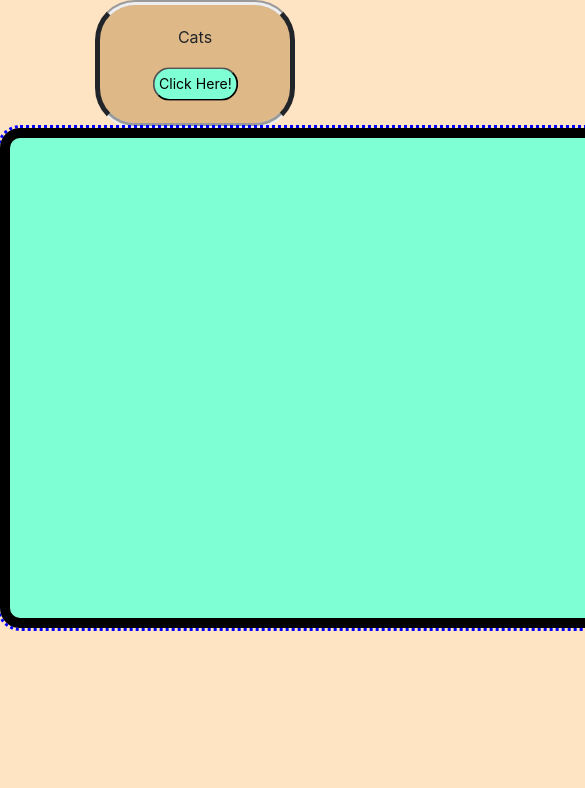
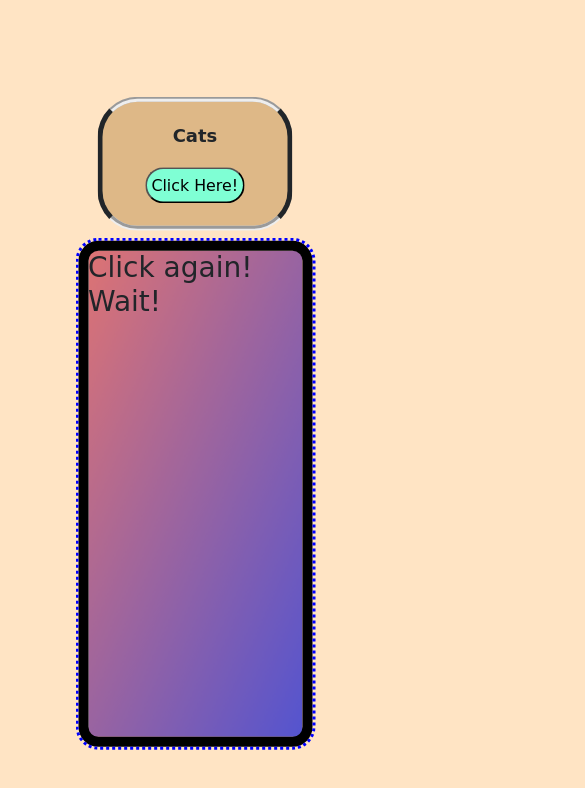
Before and after one commit to Akshattriv/Mini-Projects, a plain HTML site: page Random-Cat-Generator/index.html in a window 390 px wide. Shown: the top 788 px of the page, 585 px wide, since content can reach past the window. Drawn offline with nearby package versions, Linux system fonts and the light colour scheme.

Commit message:
responsive18september

```diff
--- a/Calculator/style.css
+++ b/Calculator/style.css
@@ -81,7 +81,7 @@ body{
 }
 
 /* smartphones potrait */
-@media screen and (min-width: 50px) and (max-width:480px){
+@media screen and (min-width: 50px) and (max-width:499px){
     .container{
         max-width: 80vw;
         width: 80%;
--- a/Digital-Clock/style.css
+++ b/Digital-Clock/style.css
@@ -65,3 +65,27 @@ h3{
     font-size: 20px;
     background:green;
 }
+@media screen and (min-width: 1000px) and (max-width: 1824px){
+    .container{
+        width: 70vw;
+    }
+}
+
+@media screen and (min-width: 500px) and (max-width: 999px){
+    .res{
+        font-size: 25px;
+    }
+}
+/* smartphones potrait */
+@media screen and (min-width: 50px) and (max-width:499px){
+    .container{
+        width: 70vw;
+    }
+    .res{
+        width: 80%;
+        font-size: 18px;
+    }
+    .imgdiv{
+        height: 60vh;
+    }
+}
--- a/Quiz-App/style.css
+++ b/Quiz-App/style.css
@@ -15,7 +15,7 @@ body {
     min-height: 100vh;
 }
 
-.quiz-container {
+.container {
     background-color: rgb(250, 114, 155);
     border-radius: 10px;
     box-shadow: 0 0 10px 2px rgba(100, 100, 100, 0.1);
@@ -68,3 +68,39 @@ button:focus {
     background-color: #5e3370;
     outline: none;
 }
+@media screen and (min-width: 1000px) and (max-width: 1824px){
+    .container{
+        width: 50vw;
+    }
+}
+
+@media screen and (min-width: 500px) and (max-width: 999px){
+    .container{
+        width:80vw;
+    }
+    .quiz-header{
+        padding: 35px;
+    }
+    .quiz-header ul li{
+        font-size: 25px;
+    }
+}
+/* smartphones potrait */
+@media screen and (min-width: 50px) and (max-width:499px){
+    .container{
+        width: 70vw;
+    }
+    #question{
+        font-size: 18px;
+    }
+    .quiz-header{
+        padding: 15px;
+    }
+    #submit{
+        padding: 9px;
+        font-size: 17px;
+    }
+    .quiz-header ul li{
+        font-size: 17px;
+    }
+}
--- a/Random-Cat-Generator/index.html
+++ b/Random-Cat-Generator/index.html
@@ -9,6 +9,7 @@
     <link rel="stylesheet" href="style.css">
 </head>
 <body>
+    <div class="container">
         <div class="res">
             <div class="result">
                 <p>
@@ -21,9 +22,9 @@
         </div>
 
         <div class="imgdiv">
-        <span id="cat_result"></span>
+            <span id="cat_result"><h3>Click again! Wait!</h3></span>
         </div>
-
+    </div>
     <script src="script.js"></script>
 </body>
 </html>
--- a/Random-Cat-Generator/style.css
+++ b/Random-Cat-Generator/style.css
@@ -1,7 +1,14 @@
 body{
     background-color:bisque;
-    position: relative;
     margin: 0;
+}
+.container{
+    font-family:cursive;
+    font-weight: bold;
+    top: 50%;
+    left:50%;
+    transform: translate(-50%, -50%);
+    position: absolute;
 }
 .res{
     border-radius: 40px;
@@ -10,9 +17,10 @@ body{
     padding: 20px;
     background-color:burlywood;
 
-    width: 200px;
+    width: 40vw;
     text-align: center;
     margin: 0 auto;
+    margin-bottom: 10px;
 }
 #cat_Btn{
     border-radius: 30px;
@@ -30,10 +38,10 @@ body{
 }
 .imgdiv{
     border: 2px solid black;
-    width: 900px;
-    height: 500px;
+    width: 60vw;
+    height: 70vh;
 
-    background-color: aquamarine;
+    background-image: linear-gradient(to bottom right, rgb(221, 115, 115), rgb(84, 84, 207));
     margin: 0 auto;
     outline-style: dotted;
     outline-color: blue;
@@ -46,3 +54,27 @@ body{
     object-fit: contain;
 
 }
+@media screen and (min-width: 1000px) and (max-width: 1824px){
+    .container{
+        width: 70vw;
+    }
+}
+
+@media screen and (min-width: 500px) and (max-width: 999px){
+    .res{
+        font-size: 25px;
+    }
+}
+/* smartphones potrait */
+@media screen and (min-width: 50px) and (max-width:499px){
+    .container{
+        width: 70vw;
+    }
+    .res{
+        width: 80%;
+        font-size: 18px;
+    }
+    .imgdiv{
+        height: 60vh;
+    }
+}
```
Also changed, not shown: Quiz-App/index.html (+1 -1 lines). Lines whose indentation alone changed are shown as unchanged.
